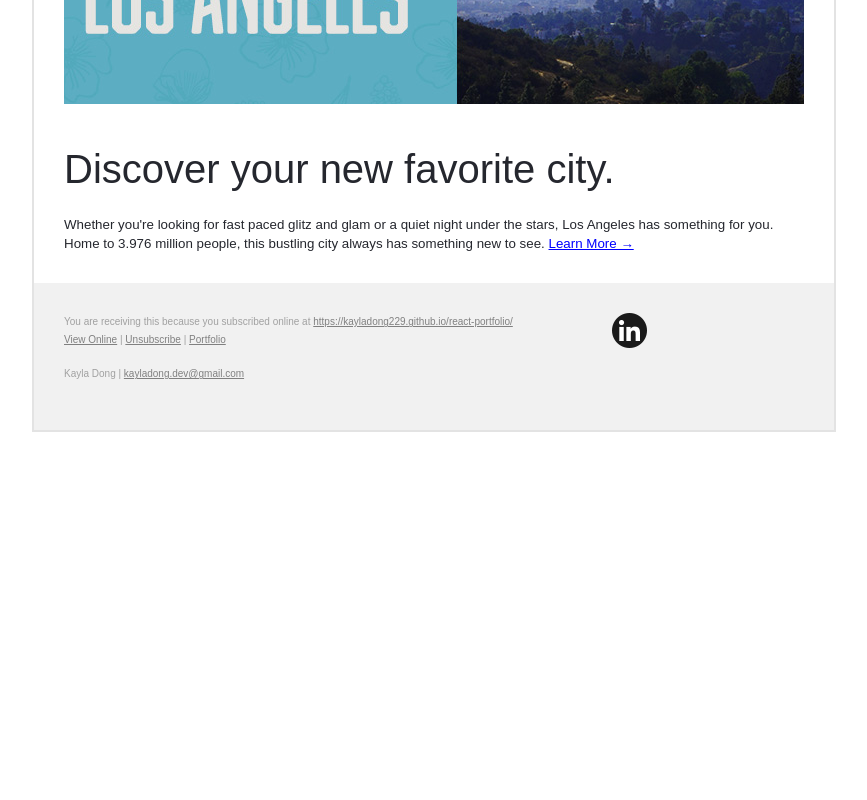
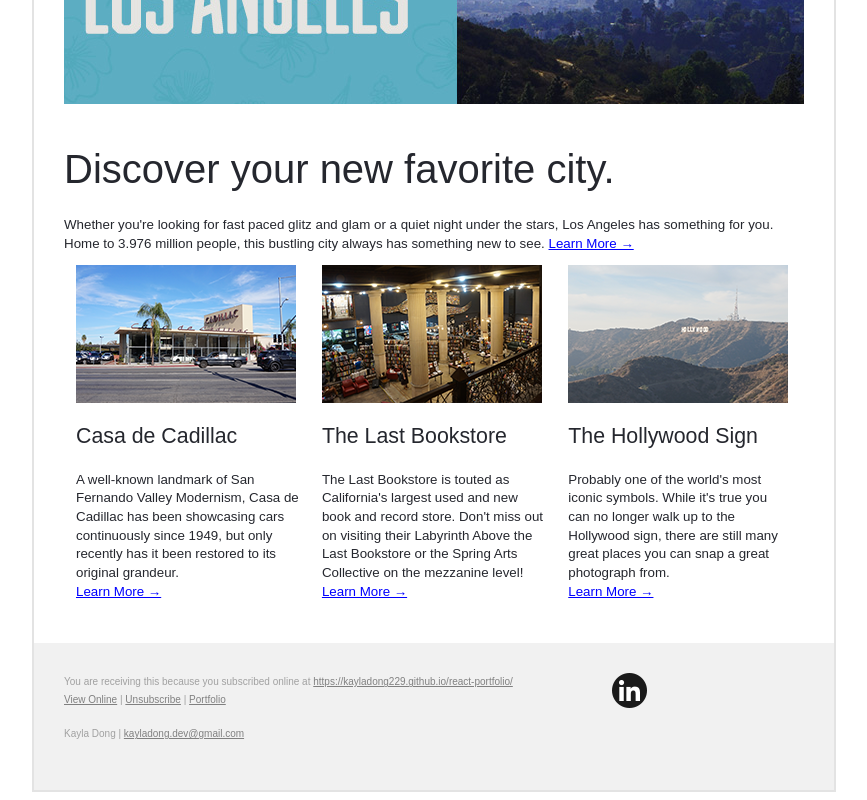
Before and after one commit to kayladong229/html-email-demo, a plain HTML site: page index.html in a window 1280 px wide. Shown: the part 366-1166 px from the top of the page, without its empty margins (206-1073 px from the left). Before the commit the page ends 806 px from the top, so only its background shows below. Drawn offline with Linux system fonts and the light colour scheme.

Commit message:
Added new three-column row

```diff
--- a/index.html
+++ b/index.html
@@ -122,10 +122,63 @@
                                                                     or a quiet night under the stars, Los Angeles has
                                                                     something for you. Home to 3.976 million people,
                                                                     this bustling city always has something new to see.
-                                                                    <a href="https://www.discoverlosangeles.com"
-                                                                        style="color: blue;">Learn More &rarr;
+                                                                    <a href="https://www.discoverlosangeles.com" style="color: blue;">
+                                                                        Learn More &rarr;
                                                                     </a>
                                                                 </span>
+                                                            </td>
+                                                        </tr>
+                                                        <tr>
+                                                            <td>
+                                                                <table cellpadding="10px">
+                                                                    <tr>
+                                                                        <td>
+                                                                            <img src="images/cadillac.png" alt="Casa de Cadillac">
+                                                                            <br><br>
+                                                                            <span style="font-family: Arial, Helvetica, sans-serif; color: #25272e; font-size:16pt; line-height: 140%">
+                                                                                Casa de Cadillac
+                                                                            </span>
+                                                                            <br><br>
+                                                                            <span style="font-family: Arial, Helvetica, sans-serif; color: #25272e; font-size:10pt; line-height: 140%">
+                                                                                A well-known landmark of San Fernando Valley Modernism, Casa de Cadillac has been showcasing cars continuously since 1949, but only recently has it been restored to its original grandeur.
+                                                                                <br>
+                                                                                <a href="https://www.laconservancy.org/locations/casa-de-cadillac" style="color: blue;">
+                                                                                    Learn More &rarr;
+                                                                                </a>
+                                                                            </span>
+                                                                        </td>
+                                                                        <td>
+                                                                            <img src="images/the-last-bookstore.png" alt="The Last Bookstore">
+                                                                            <br><br>
+                                                                            <span style="font-family: Arial, Helvetica, sans-serif; color: #25272e; font-size:16pt; line-height: 140%">
+                                                                                The Last Bookstore
+                                                                            </span>
+                                                                            <br><br>
+                                                                            <span style="font-family: Arial, Helvetica, sans-serif; color: #25272e; font-size:10pt; line-height: 140%">
+                                                                                The Last Bookstore is touted as California's largest used and new book and record store. Don't miss out on visiting their Labyrinth Above the Last Bookstore or the Spring Arts Collective on the mezzanine level!
+                                                                                <br>
+                                                                                <a href="http://lastbookstorela.com/" style="color: blue;">
+                                                                                    Learn More &rarr;
+                                                                                </a>
+                                                                            </span>
+                                                                        </td>
+                                                                        <td>
+                                                                            <img src="images/hollywoodsign.png" alt="Hollywood Sign">
+                                                                            <br><br>
+                                                                            <span style="font-family: Arial, Helvetica, sans-serif; color: #25272e; font-size:16pt; line-height: 140%">
+                                                                                The Hollywood Sign
+                                                                            </span>
+                                                                            <br><br>
+                                                                            <span style="font-family: Arial, Helvetica, sans-serif; color: #25272e; font-size:10pt; line-height: 140%">
+                                                                                Probably one of the world's most iconic symbols. While it's true you can no longer walk up to the Hollywood sign, there are still many great places you can snap a great photograph from.
+                                                                                <br>
+                                                                                <a href="https://hollywoodsign.org/" style="color: blue;">
+                                                                                    Learn More &rarr;
+                                                                                </a>
+                                                                            </span>
+                                                                        </td>
+                                                                    </tr>
+                                                                </table>
                                                             </td>
                                                         </tr>
                                                     </table>
```
